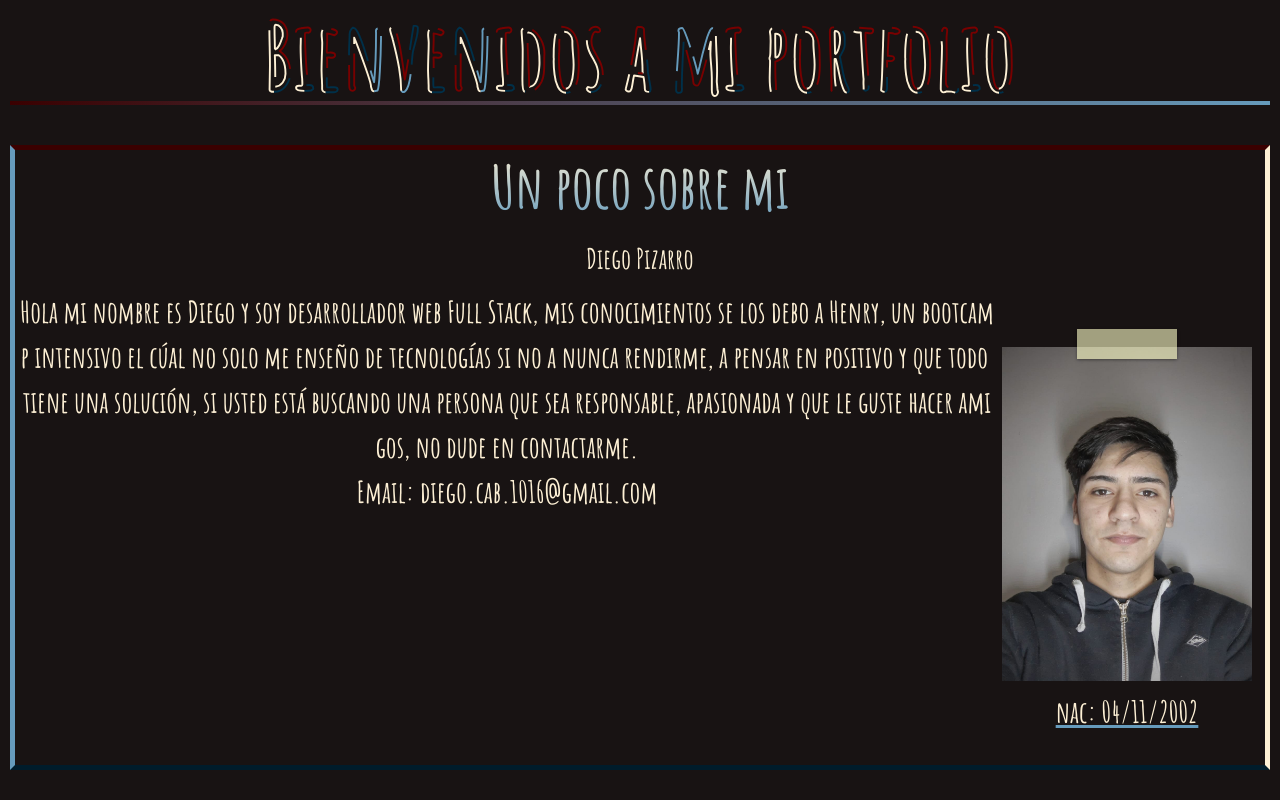
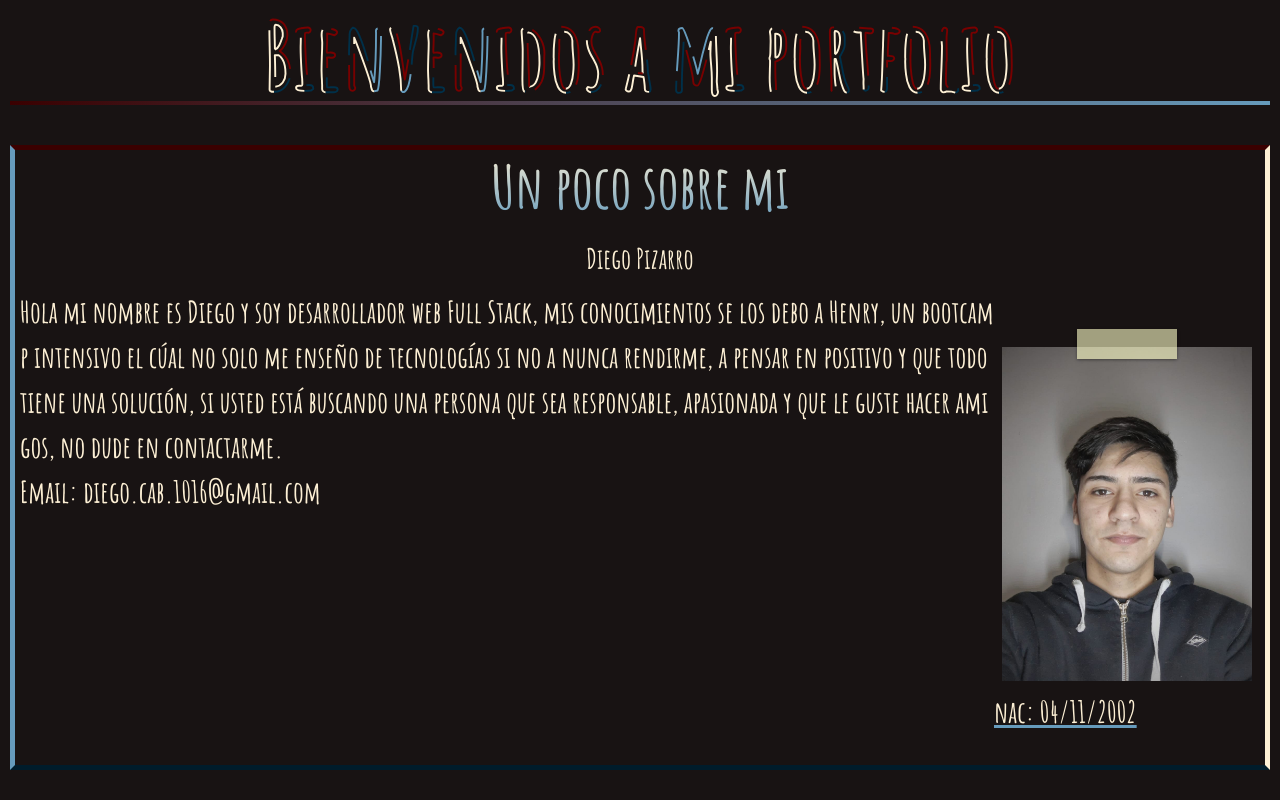
Before and after one commit to diegop1zarro/Portfolio, a React (Create React App) app: page / in a window 1280 px wide. Shown: the top 800 px of the page. Built offline with nearby package versions, Linux system fonts and the light colour scheme; a web font is replaced by a local one.

Commit message:
text_alig

```diff
--- a/src/Components/About/About.css
+++ b/src/Components/About/About.css
@@ -41,8 +41,8 @@ font-size: 60px;
 }
 .About_MContainer p{
     font-size: 30px;
-    /* color:white; */
     color:#fdf0d5;
+    text-align:left;
     /* background-color: white; */
 }
 .About img{
```
